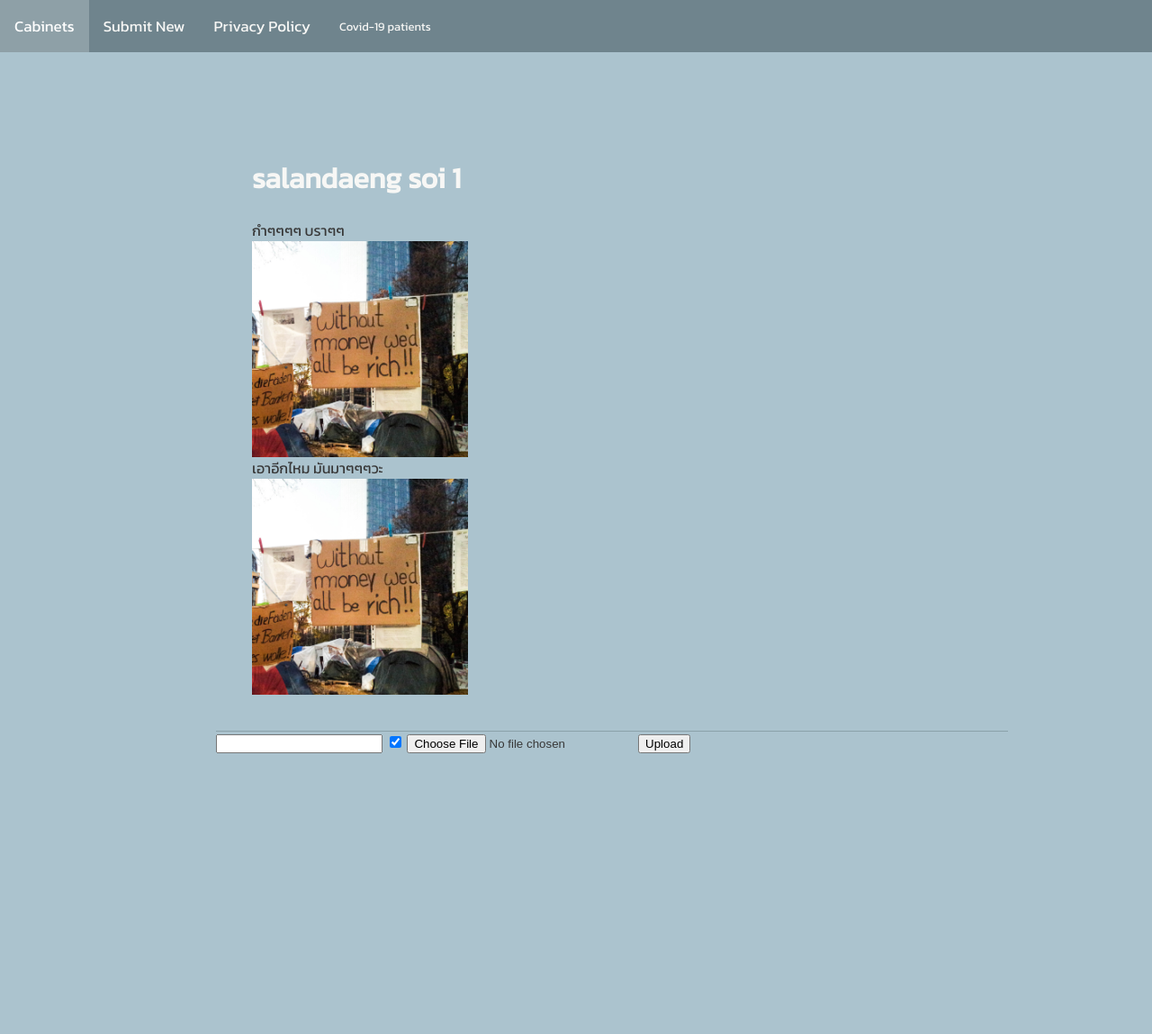
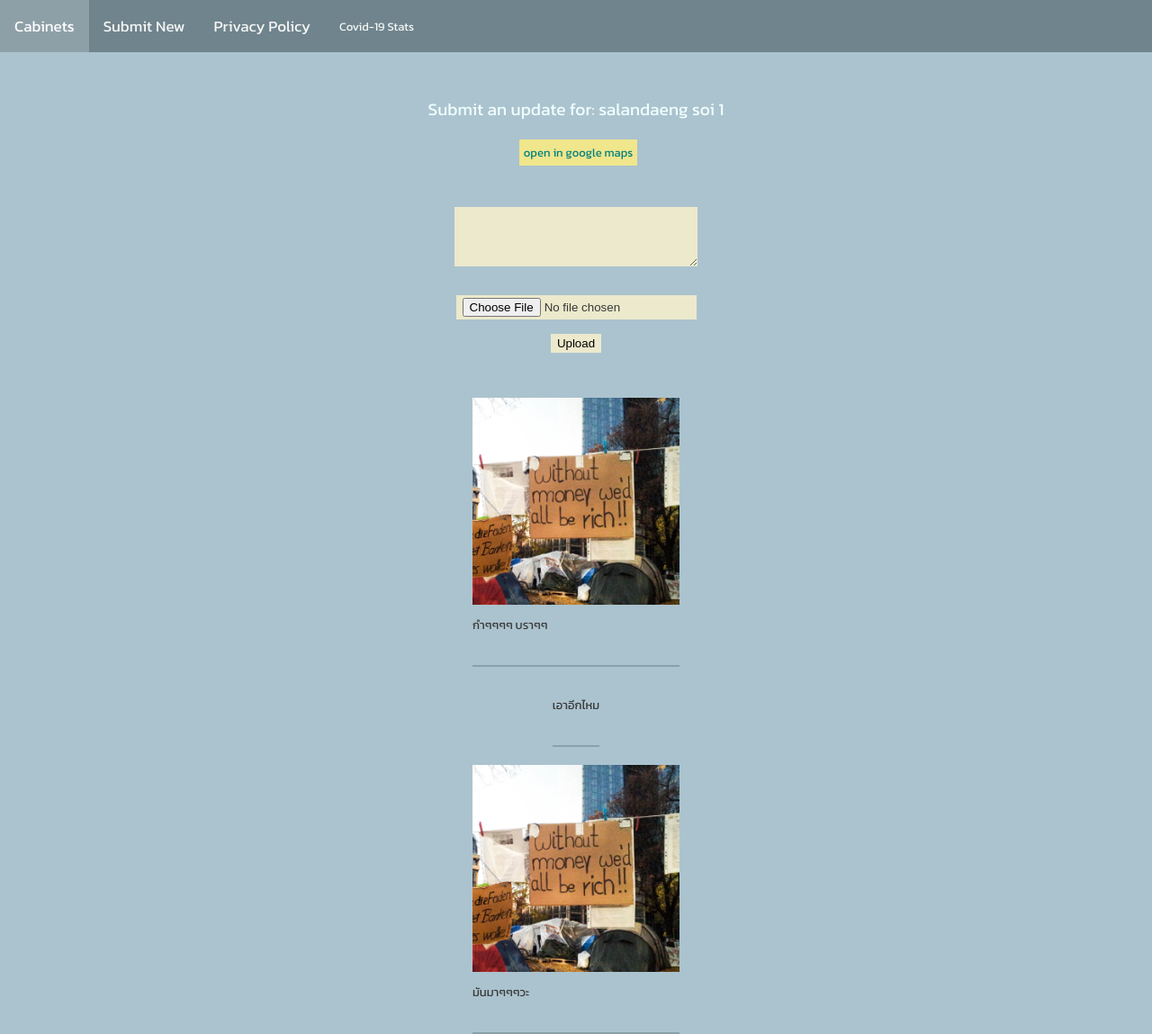
Before and after one commit to oochooo/toopunsuk, a Django app: page /cabinetttttytytytyttyytytytyttt/9/ in a window 1280 px wide. Shown: the whole page at 90% size. Before the commit the page ends 837 px from the top, so only its background shows below. Run offline with Django 3.2, Linux system fonts and the light colour scheme; data comes from the database, SQL or seed files in the repository; some web fonts are replaced.

Commit message:
frontend almost done(2)

```diff
--- a/cabinets/forms.py
+++ b/cabinets/forms.py
@@ -9,6 +9,14 @@ class CabinetForm(forms.ModelForm):
             'name_text', 'image', 'lat', 'lng'
         ]
 
+        widgets = {
+            'name_text': forms.Textarea(attrs={'rows': 10, 'cols': 30})
+        }
+
+        labels = {
+            'name_text' : 'Address'
+        }
+
 class UpdateForm(forms.ModelForm):
 
     class Meta:
@@ -17,3 +25,6 @@ class UpdateForm(forms.ModelForm):
             'cabinet', 'pub_date',
             'comment_text', 'need_refill', 'image_update'
         ]
+        widgets = {
+          'comment_text': forms.Textarea(attrs={'rows':4, 'cols':30}),
+        }
--- a/cabinets/static/cabinets/css/styles.css
+++ b/cabinets/static/cabinets/css/styles.css
@@ -4,65 +4,82 @@
 }*/
 
 .bigger-container{
-    width: auto;
+  max-width: 600px;
 }
 
+form p {
+  display: flex;
+  flex-flow: column;
+}
+
+label{
+  margin: 7px auto;
+}
+
+
 .big-container {
-    display: grid;
-    width: 800px;
+    display: flex;
+    flex-direction: column;
+    max-width: 450px;
     margin: 0 auto;
-    margin-top: 55px;
+    margin-top: 30px;
 }
 
 a, h1{
     color: rgb(247, 247, 245);
     text-decoration: none;
+    overflow-wrap: break-word;
 }
 
 a:visited {
     color: teal;
 }
 
+button, input, textarea{
+  background-color: rgb(236, 233, 204);
+  padding: 3px 7px;
+  border: 1px;
+}
+
 .someText{
     color: teal;
-    margin-left: 15px;
+    margin-left: 5px;
     background-color: khaki;
-    padding: 5px 10px;
+    padding: 5px 5px;
 }
 
 .detailsText {
     display: flex;
     flex-direction: row;
     align-items: center;
-    justify-content: start;
+    justify-content: start space-between;
     color: teal;
     font-size: small;
     grid-gap: 5px;
 }
 
 .list-container {
-    display: flex;
-    flex-direction: column;
-    width: 100%;
-    margin: 0 auto;
-    padding: 40px 40px;
-    border-bottom: 1px solid rgba(59, 78, 78, 0.288);
-    overflow-wrap: break-word;
+  display: grid;
+  max-width: 310px;
+  margin: 0 auto;
+  padding: 20px 0px;
+  border-bottom: 2px solid rgba(59, 78, 78, 0.288);
+  overflow-wrap: break-word;
 }
 
 
 .cabinet-image {
     display: block;
-    max-width: 30%;
     width: auto;
     height: auto;
 }
 
 .update-image {
-    display: block;
-    max-width: 30%;
-    width: auto;
-    height: auto;
+  display: block;
+  width: auto;
+  height: auto;
+  max-width: 230px;
+  max-height: 230px;
 }
 
 /* w3 collapsible navbar */
@@ -73,7 +90,7 @@ body {
     font-family: 'Nanum Gothic Coding','Kanit', monospace;
     background-color: #abc3ce;
     color: rgb(56, 56, 56);
-    white-space: nowrap;
+    white-space: normal;
   }
 
   .topnav {
--- a/cabinets/static/cabinets/scripts/getLoc.js
+++ b/cabinets/static/cabinets/scripts/getLoc.js
@@ -51,7 +51,8 @@ thisVerySpecificDiv = document.getElementById('loctarget' + jsonLoc[index].cabin
 distance = haversineDistance([jsonLoc[index].data.lat, jsonLoc[index].data.lng], currentLoc);
 thisVerySpecificDiv.dataset.distance = distance;
 var thisVerySpecificLocSpan = document.getElementById('locspan' + jsonLoc[index].cabinet_id);
-thisVerySpecificLocSpan.innerHTML = distance.toFixed(2) + ' km away from you';
+thisVerySpecificLocSpan.innerHTML = distance.toFixed(2) + ' km away from you.';
+console.log(thisVerySpecificLocSpan)
 }
 
 var sortedByLoc = categoryItemsArray.sort(sorter)
--- a/cabinets/templates/cabinets/base.html
+++ b/cabinets/templates/cabinets/base.html
@@ -30,7 +30,7 @@
 <div>   <a href="{% url 'cabinets:index' %}" class = "active">Cabinets</a>
     <a href="{% url 'cabinets:new_cabinet' %}">Submit New</a>
     <a href="{% url 'cabinets:privacy_policy' %}">Privacy Policy</a>
-    <a href="{% url 'cabinets:covid_dashboard' %}" style="font-size: small; margin-top: 4px;">Covid-19 patients</a>
+    <a href="{% url 'cabinets:covid_dashboard' %}" style="font-size: small; margin-top: 4px;">Covid-19 Stats</a>
 </div>
     <a href="javascript:void(0);" class="icon" onclick="collapseNav()">
       <i class="fa fa-bars paddedlinks"></i>
--- a/cabinets/templates/cabinets/covid_dashboard.html
+++ b/cabinets/templates/cabinets/covid_dashboard.html
@@ -8,7 +8,7 @@
 </span>
 
 {% for patient in covid_list_to_print %}
-<p class = 'patient'>{{ patient }}</p>
+<p class = 'patient' style="font-size: normal;">{{ patient }}</p>
 {% endfor %}
 
 {% else %}
--- a/cabinets/templates/cabinets/detail.html
+++ b/cabinets/templates/cabinets/detail.html
@@ -5,28 +5,33 @@
 
 
 
+<div  style="margin-bottom: 30px; padding-left: 20px; padding-right: 20px; display: flex; flex-direction: column; justify-content: center; align-items: center;">
+<p style="overflow-wrap: break-word; font-size: larger; color: azure;">Submit an update for: {{ cabinet.name_text }}</p>
+<div class = 'detailsText'><a href="{{ cabinet.open_map_directions }}" class = 'someText'>open in google maps</a></div>
+</div>
+<form method = "post" enctype="multipart/form-data"  style="margin-bottom: 30px; display: flex; flex-direction: column; justify-content: center; align-items: center;">
+        {% csrf_token %}
+        <p>{{ form.comment_text }}</p>
+        <p>{{ form.image_update }}</p>
+        <button type="submit">Upload</button>
+</form>
 
 
-        <div class = 'list-container'>
-                <h1>{{ cabinet.name_text }}</h1>
-                {% for update in latest_updates_list %}
-                {{ update.comment_text }}
-                {% if update.image_update %}
-                        <img src="{{ update.image_update.url }}" alt="photo of {{ update.comment_text }}" class = 'update-image'>
-                {% endif %}
-                {% endfor %}
-        </div>
+{% for update in latest_updates_list %}
+<div class = 'list-container'>
+        {% if update.image_update %}
+        <img src="{{ update.image_update.url }}" alt="photo of {{ update.comment_text }}" class = 'update-image'>
+{% endif %}
+<p style="font-size: small; margin-bottom: 15px;">{{ update.comment_text }}</p>
+
+</div>
+{% endfor %}
+
 
 
 {% if error_message %}<p><strong>{{ error_message }}</p></strong>{% endif %}
 
 
-    <form method = "post" enctype="multipart/form-data">
-            {% csrf_token %}
-            {{ form.comment_text }}
-            {{ form.need_refill }}
-            {{ form.image_update }}
-            <button type="submit">Upload</button>
-    </form>
+
 
 {% endblock content %}
--- a/cabinets/templates/cabinets/index.html
+++ b/cabinets/templates/cabinets/index.html
@@ -5,8 +5,8 @@
         {% for cabinet in recent_cabinets_list %}
 
         <div class = 'list-container' id ='loctarget{{ cabinet.id }}' data-loc="{{ cabinet.lat }}, {{ cabinet.lng }}">
-            <a href="{% url 'cabinets:detail' cabinet.id %}"><h1>{{ cabinet.name_text }}</h1></a>
-            <div class = 'detailsText'><span id ='locspan{{ cabinet.id }}'></span><a href="{{ cabinet.open_map_directions }}" class = 'someText'>open in google maps</a></div>
+            <a href="{% url 'cabinets:detail' cabinet.id %}"><p style="overflow-wrap: break-word; font-size: x-large; color: azure;">{{ cabinet.name_text }}</p></a>
+            <div class = 'detailsText'><span id ='locspan{{ cabinet.id }}'>Please enable geolocation.</span><a href="{{ cabinet.open_map_directions }}" class = 'someText'>open in google maps</a></div>
             <p style = 'font-size: smaller;'>Most recent update: {{ cabinet.update_set.last.pub_date }}</p>
             {{ cabinet.update_set.last.comment_text }} </div>
         {% endfor %}
--- a/cabinets/templates/cabinets/new_cabinet.html
+++ b/cabinets/templates/cabinets/new_cabinet.html
@@ -2,11 +2,9 @@
 
 
 {% block content %}
-<div style="display: flex; flex-direction: column; justify-content: center; align-items: center;">
-    <form method = "post" enctype="multipart/form-data">
+    <form method = "post" enctype="multipart/form-data" style="display: flex; flex-direction: column; justify-content: center; align-items: center;">
         {% csrf_token %}
         {{ form.as_p }}
         <button type="submit">Upload</button>
     </form>
-</div>
 {% endblock content %}
--- a/cabinets/templates/cabinets/privacy_policy.html
+++ b/cabinets/templates/cabinets/privacy_policy.html
@@ -1 +1,6 @@
+{% extends 'cabinets/base.html' %}
+{% block content %}
+
 <p>prease update this</p>
+
+{%  endblock content %}
--- a/toopunsuk/urls.py
+++ b/toopunsuk/urls.py
@@ -20,10 +20,8 @@ from django.conf.urls.static import static
 
 urlpatterns = [
 
-    #path('', include('dashboard.urls')), too add dashboard on home!
     path('', include('cabinets.urls')),
     path('admin/', admin.site.urls),
-    #path(('media/', ))
 ]
 
 if settings.DEBUG:
```
Also changed, not shown: media/cabinets/creree_4nzmCv7.png (added).
